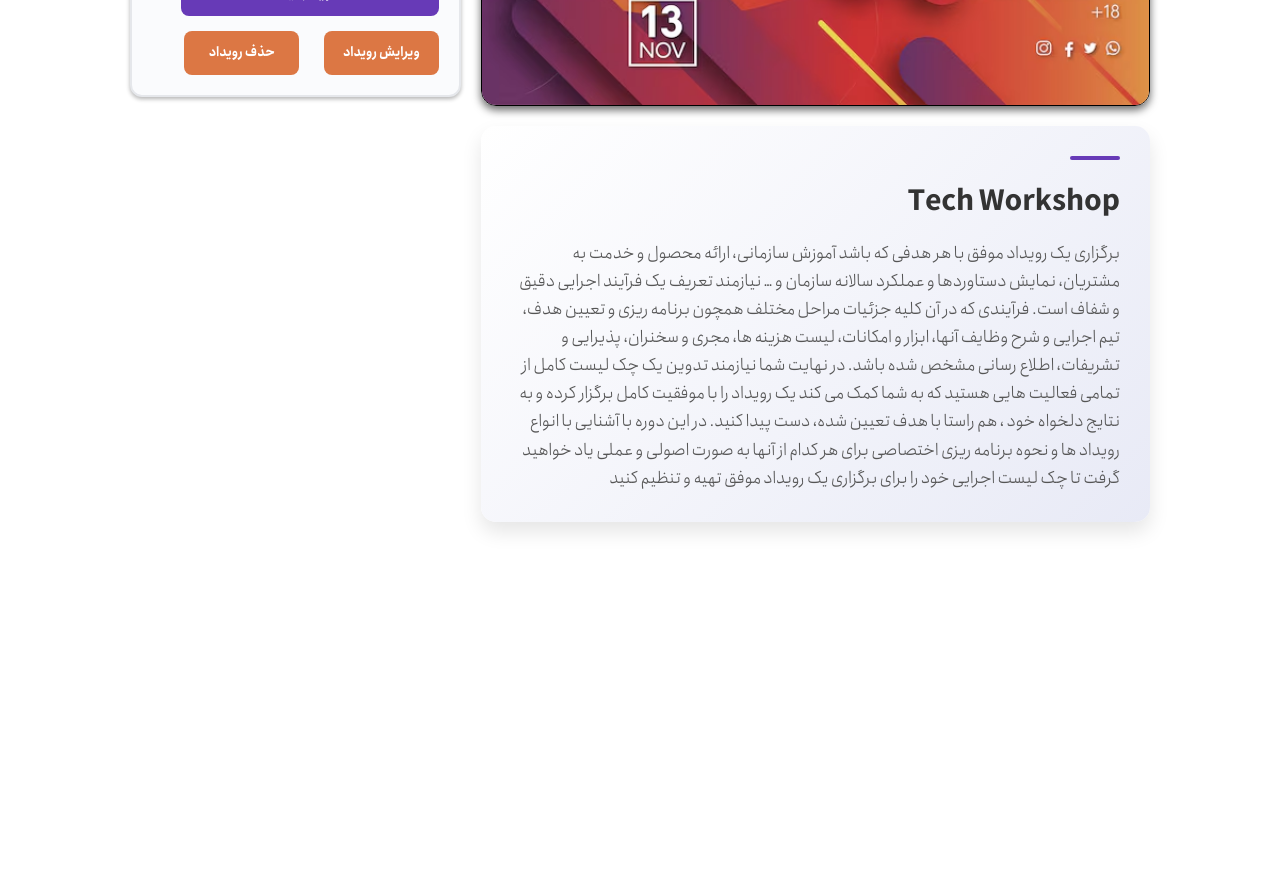
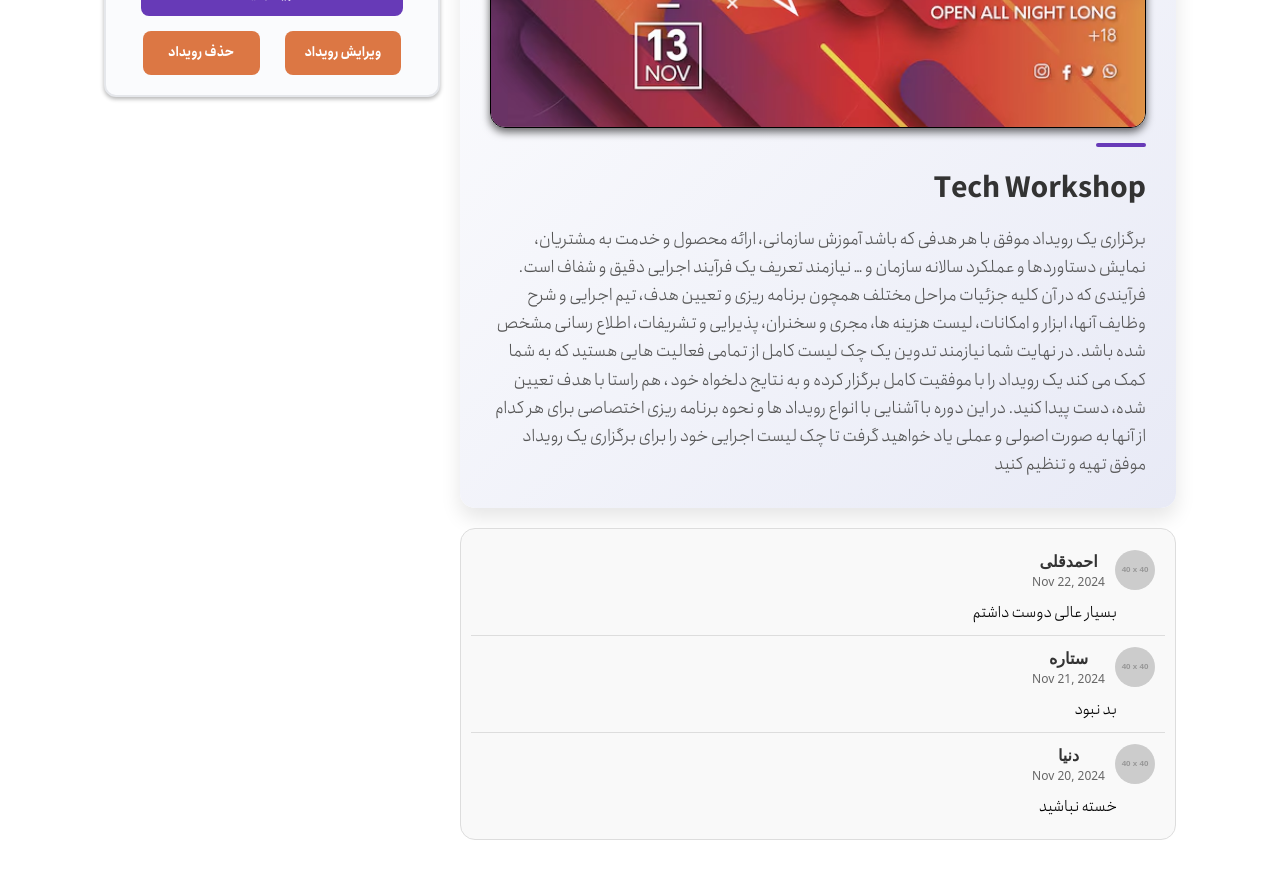
Before and after one commit to KaftarView/front-end, a React (Vite) app: page /event/1 in a window 1280 px wide. Shown: the part 500-1378 px from the top of the page. Built offline with nearby package versions, Linux system fonts and the light colour scheme.

Commit message:
addlogic/addcomment

```diff
--- a/package.json
+++ b/package.json
@@ -14,7 +14,7 @@
     "gsap": "^3.12.5",
     "react": "^18.2.0",
     "react-dom": "^18.2.0",
-    "react-hook-form": "^7.53.1",
+    "react-hook-form": "^7.53.2",
     "react-icons": "^5.3.0",
     "react-router-dom": "^6.27.0"
   },
--- a/src/components/AppContext.tsx
+++ b/src/components/AppContext.tsx
@@ -11,7 +11,7 @@ const AppContext = createContext<AppContextType | undefined>(undefined);
 
 // Create a provider component
 export const AppProvider: React.FC<{ children: ReactNode }> = ({ children }) => {
-    const [backendUrl, setBackendUrl] = useState<string>('https://bc38-212-64-199-253.ngrok-free.app');
+    const [backendUrl, setBackendUrl] = useState<string>('https://86a7-212-64-199-253.ngrok-free.app');
 
     return (
         <AppContext.Provider value={{ backendUrl, setBackendUrl }}>
--- /dev/null
+++ b/src/components/Comment.css
@@ -0,0 +1,51 @@
+.comment-section {
+    padding: 10px;
+    border: 1px solid #ddd;
+    border-radius: 15px;
+    background-color: #f9f9f9;
+  }
+
+  .comment {
+    display: flex;
+    flex-direction: column;
+    border-bottom: 1px solid #ddd;
+    padding: 10px 0;
+  }
+
+  .comment:last-child {
+    border-bottom: none;
+  }
+
+  .comment-header {
+    display: flex;
+    align-items: center;
+  }
+
+  .comment-profile-photo {
+    width: 40px;
+    height: 40px;
+    border-radius: 50%;
+    margin-right: 10px;
+    margin-left: 10px;
+  }
+
+  .comment-info {
+    display: flex;
+    flex-direction: column;
+  }
+
+  .username {
+    font-weight: bold;
+    color: #333;
+  }
+
+  .date {
+    font-size: 12px;
+    color: #666;
+  }
+
+  .comment-body {
+    margin-top: 10px;
+    justify-items: flex-start;
+    margin-right: 3rem;
+  }
--- /dev/null
+++ b/src/components/Comment.tsx
@@ -0,0 +1,52 @@
+import React from 'react';
+import './Comment.css'; // Ensure you include the CSS file
+
+const CommentSection = () => {
+  // Mock data for comments
+  const comments = [
+    {
+      username: "احمدقلی",
+      profilePhoto: "https://via.placeholder.com/40",
+      date: "Nov 22, 2024",
+      text: "بسیار عالی دوست داشتم",
+    },
+    {
+      username: "ستاره",
+      profilePhoto: "https://via.placeholder.com/40",
+      date: "Nov 21, 2024",
+      text: "بد نبود",
+    },
+    {
+      username: "دنیا",
+      profilePhoto: "https://via.placeholder.com/40",
+      date: "Nov 20, 2024",
+      text: "خسته نباشید",
+    },
+  ];
+
+  return (
+    <div className="comment-section">
+
+      {comments.map((comment, index) => (
+        <div key={index} className="comment">
+          <div className="comment-header">
+            <img
+              src={comment.profilePhoto}
+              alt={`${comment.username}'s profile`}
+              className="comment-profile-photo"
+            />
+            <div className="comment-info">
+              <span className="username">{comment.username}</span>
+              <span className="date">{comment.date}</span>
+            </div>
+          </div>
+          <div className="comment-body">
+            <p>{comment.text}</p>
+          </div>
+        </div>
+      ))}
+    </div>
+  );
+};
+
+export default CommentSection;
--- a/src/pages/EventDetail/EventDetail.css
+++ b/src/pages/EventDetail/EventDetail.css
@@ -25,8 +25,13 @@
     .edit-delete-buttons{
       display: flex;
       flex-direction: row;
+      justify-content: center;
       gap:25px;
 
+    }
+
+    .buy-button-div {
+      justify-items: center;
     }
     .edit-button , .delete-button {
       display: block;
@@ -47,7 +52,7 @@
         margin-top: 80px;
         /* background-color: aqua; */
         width: 90%;
-        max-width: 1100px;
+        max-width: 1200px;
         height: 1300px;
         padding-top: 80px;
         padding-left: 40px;
@@ -210,6 +215,10 @@
     color: #555;
   }
 
+  .image-div-event {
+    margin-bottom: 15px;
+  }
+
   /* Additional accent line */
   .accent-line {
     width: 50px;
--- a/src/pages/EventDetail/EventDetail.tsx
+++ b/src/pages/EventDetail/EventDetail.tsx
@@ -106,6 +106,7 @@ import { useParams } from "react-router-dom";
 // import Navbar from '../NavBar/NavBar';
 // import Footer from '../Fototer/Footer';
 import { mockEvents } from '../EventsPage/mockEvents';
+import CommentSection from '../../components/Comment';
 
 const EventDetail: React.FC = () => {
   const [isScrolling, setIsScrolling] = useState(false);
@@ -153,10 +154,12 @@ const EventDetail: React.FC = () => {
 
         {/* Event Description and Image Section */}
         <div className="img-description">
-          <div className="image-div-eve">
+
+          <div className="description-section">
+          <div className="image-div-event">
             <img className="image" src="../public/event.avif" alt={`${event.Category} Thumbnail`} />
           </div>
-          <div className="description-section">
+
             <div className="accent-line"></div>
             <h2 className="description-title">{event.Category || "بدون عنوان"}</h2>
             <p className="description-text">
@@ -165,6 +168,8 @@ const EventDetail: React.FC = () => {
                     در این دوره با آشنایی با انواع رویداد ها و نحوه برنامه ریزی اختصاصی برای هر کدام از آنها به صورت اصولی و عملی یاد خواهید گرفت تا چک لیست اجرایی خود را برای برگزاری یک رویداد موفق تهیه و تنظیم کنید
             </p>
           </div>
+            <CommentSection />
+
         </div>
         <div className={`detail-info box-shadow ${isScrolling ? "outset-shadow" : ""}`} id="stickyDiv">
           <h2>بلیت رویداد</h2>
@@ -196,7 +201,9 @@ const EventDetail: React.FC = () => {
             <div className="info-label">دسته بندی</div>
             <div className="info-value">{event.Category || "عمومی"}</div>
           </div>
+          <div className='buy-button-div'>
           <a href="#" className="buy-button">خرید بلیت</a>
+          </div>
           <div className='edit-delete-buttons'>
             <a href="#" className="edit-button">ویرایش رویداد</a>
             <a href="#" className="delete-button">حذف رویداد</a>
--- a/src/pages/EventsPage/EventsPage.css
+++ b/src/pages/EventsPage/EventsPage.css
@@ -14,6 +14,22 @@
     /* margin: 5px; */
   }
 
+  .add-button {
+    display: block;
+    width: auto;
+    padding: 12px;
+    background-color: #dc7744;
+    color: #fff;
+    font-weight: bold;
+    font-size: small;
+    text-align: center;
+    text-decoration: none;
+    border-radius: 8px;
+    transition: background-color 0.3s;
+    font-family: 'Anjoman-FaNum-Bold';
+
+  }
+
   /* Navbar styling */
   .nav-events-page {
     width: 100%; /* Full width of the parent container */
@@ -21,8 +37,13 @@
     color: #fff;
     padding: 10px;
     /* text-align: center; */
+    display: flex;
+    flex-direction: row;
+    /* gap: 15rem; */
     box-sizing: border-box;
     text-align: right;
+    align-items: center;
+    justify-content: space-between;
   }
 
   .paging-div {
@@ -130,7 +151,6 @@
       color: #000; /* Text color */
       background-color: #fff; /* Background color */
       border: 1px solid #ccc; /* Border for the dropdown */
-      padding: 5px;
       font-size: 16px;
   }
 
--- a/src/pages/EventsPage/EventsPage.tsx
+++ b/src/pages/EventsPage/EventsPage.tsx
@@ -1,15 +1,82 @@
 import './EventsPage.css';
 import { useState , useEffect } from 'react';
 import { Link } from 'react-router-dom';
-import { mockEvents, Event } from './mockEvents';
+// import { mockEvents, Event } from './mockEvents';
+import axios from 'axios';
 // import Footer from '../Fototer/Footer';
 // import Navbar from '../NavBar/NavBar';
+
+interface Event{
+  ID: number;
+  CreatedAt: string;
+  UpdatedAt: string;
+  DeletedAt: string | null;
+  Name: string;
+  Status: number;
+  Description: string;
+  BasePrice: number;
+  FromDate: string;
+  ToDate: string;
+  MinCapacity: number;
+  MaxCapacity: number;
+  VenueType: string;
+  Location: string;
+  Communications: null | any;
+  Categories:{
+    Name : string;
+  }[];
+  Commentable: {
+    ID: number;
+    Comments: null | any;
+  };
+}
 const EventsPage: React.FC = () => {
+
+  const [filter, setFilter] = useState<string>('all');
+  const [currentPage, setCurrentPage] = useState<number>(1);
+  const eventsPerPage = 1;
+  const [mockEvents, setEvents] = useState<Event[]>([]);
   const [filteredEvents, setFilteredEvents] = useState<Event[]>(mockEvents);
-  const [filter, setFilter] = useState<string>('all');
+  const [loading, setLoading] = useState<boolean>(true);
+  const [error, setError] = useState<string | null>(null);
 
-  const [currentPage, setCurrentPage] = useState<number>(1);
-  const eventsPerPage = 2;
+
+
+  useEffect(() => {
+    const fetchEvents = async () => {
+      try {
+        const response = await axios.get('https://86a7-212-64-199-253.ngrok-free.app/v1/public/events/published', {
+          headers: {
+            "ngrok-skip-browser-warning": "69420",
+            'Content-Type': 'application/json', // Example header
+
+          },
+        });
+
+      if (response.status === 200 && response.data) {
+        console.log(response.data.data)
+        const processedEvents = response.data.data.map((event :Event) => ({
+          ...event,
+          VenueType: 'آنلاین'
+        }));
+        processedEvents.map((event :Event) => (console.log(event.Name)))
+        console.log(processedEvents)
+        setEvents(processedEvents);
+        setFilteredEvents(processedEvents)
+      }
+      } catch (err) {
+        setError('Failed to fetch events');
+      } finally {
+        setLoading(false);
+      }
+    };
+
+    fetchEvents();
+  }, []); // Empty dependency array means this runs once on mount
+
+  if (loading) {
+    return <div>Loading events...</div>;
+  }
 
   const handleFilterChange = (e: React.ChangeEvent<HTMLSelectElement>) => {
     const selectedFilter = e.target.value;
@@ -53,6 +120,7 @@ const EventsPage: React.FC = () => {
       <div className="events-page-container">
         <div className="events-body">
           <nav className="nav-events-page">
+          <div className='dropdown-div'>
           <label htmlFor="dropdown"> دسته بندی :</label>
             <select
               id="dropdown"
@@ -62,10 +130,12 @@ const EventsPage: React.FC = () => {
             >
 
               <option value="all">همه</option>
-              <option value="online">آنلاین</option>
+              <option value="آنلاین">آنلاین</option>
               <option value="physical">حضوری</option>
               <option value="hybrid">ترکیبی</option>
             </select>
+            </div>
+            <button className='add-button'>ایجاد رویداد</button>
 
           </nav>
 
@@ -79,7 +149,7 @@ const EventsPage: React.FC = () => {
                       <img
                         className="card-image"
                         src="./././public/event.avif"
-                        alt={`${event.Category} Thumbnail`}
+                        // alt={`${event.Categories[0].Name} Thumbnail`}
                       />
                     </div>
                     <div className="card-info">
@@ -90,18 +160,18 @@ const EventsPage: React.FC = () => {
                           month: "long",
                         })}
                       </small>
-                      <h3>{event.Category}</h3>
+                      <h3>{event.Name}</h3>
                       <div className='events-descriptin-div'>
                       <p>در این دوره با آشنایی با انواع رویداد ها و نحوه برنامه ریزی اختصاصی برای هر کدام از آنها به صورت اصولی ... </p>
                       </div>
 
                       <div className="icon-div">
                         <i className="fa fa-money" aria-hidden="true"></i>
-                        <p>از {event.MaxCapacity} هزار تومان</p>
+                        <p>از {event.BasePrice} هزار تومان</p>
                       </div>
                       <div className="icon-div">
                         <i className="fa fa-map-marker" aria-hidden="true"></i>
-                        <p>{event.VenueType === "online" ? "آنلاین" : event.Location}</p>
+                        <p>{event.VenueType }</p>
                       </div>
                     </div>
                   </div>
@@ -122,7 +192,7 @@ const EventsPage: React.FC = () => {
         className={`flex items-center justify-center px-3 h-8 leading-tight text-gray-700 bg-white border border-gray-300 rounded-s-lg hover:bg-gray-100 hover:text-gray-900 ${currentPage === totalPages ? 'cursor-not-allowed opacity-50' : ''}`}
         onClick={() => currentPage < totalPages && handlePageChange(currentPage + 1)}
       >
-        Next
+       بعد
       </a>
     </li>
 
@@ -147,7 +217,7 @@ const EventsPage: React.FC = () => {
         className={`flex items-center justify-center px-3 h-8 ms-0 leading-tight text-gray-700 bg-white border border-e-0 border-gray-300 rounded-e-lg hover:bg-gray-100 hover:text-gray-900 ${currentPage === 1 ? 'cursor-not-allowed opacity-50' : ''}`}
         onClick={() => currentPage > 1 && handlePageChange(currentPage - 1)}
       >
-        Previous
+         قبل
       </a>
     </li>
   </ul>
--- a/src/pages/EventsPage/mockEvents.ts
+++ b/src/pages/EventsPage/mockEvents.ts
@@ -87,3 +87,40 @@ export type Event = {
       Location: "",
     },
   ];
+
+const z ={
+  "statusCode": 200,
+  "message": "OK",
+  "data": {
+      "ID": 1,
+      "CreatedAt": "2024-11-21T10:14:50.32+03:30",
+      "UpdatedAt": "2024-11-21T10:14:50.32+03:30",
+      "DeletedAt": null,
+      "Name": "alos test event1",
+      "Status": 2,
+      "Description": "bobooobobobobobobo",
+      "BasePrice": 0,
+      "FromDate": "2024-12-01T12:30:00+03:30",
+      "ToDate": "2024-12-02T12:30:00+03:30",
+      "MinCapacity": 60,
+      "MaxCapacity": 200,
+      "VenueType": 1,
+      "Location": "slide.com",
+      "Communications": null,
+      "Commentable": {
+          "ID": 0,
+          "Comments": null
+      },
+      "Organizers": [],
+      "Categories": [
+          {
+              "ID": 1,
+              "CreatedAt": "2024-11-21T10:14:50.302+03:30",
+              "UpdatedAt": "2024-11-21T10:14:50.302+03:30",
+              "DeletedAt": null,
+              "Name": "yo1",
+              "Description": ""
+          }
+      ]
+  }
+}
--- a/src/pages/ForgetPassword/ForgetPassword.tsx
+++ b/src/pages/ForgetPassword/ForgetPassword.tsx
@@ -16,6 +16,7 @@ const ForgetPassword: React.FC = () => {
         e.preventDefault();
         // allowAccess();
         // navigate('/otp', { state: { email } });
+        setErrMessage('');
 
         try {
             const response = await fetch(`${backendUrl}/v1/auth/forgot-password`, {
@@ -38,6 +39,8 @@ const ForgetPassword: React.FC = () => {
             }
             if(data.statusCode === 422) {
                 setErrMessage('ایمیل وجود ندارد')
+                setEmail({ email: '' })
+
             }
         } catch (error) {
             if (error instanceof Error) {
```
Also changed, not shown: 1 other file (tests, documents, lock files or other folders).
